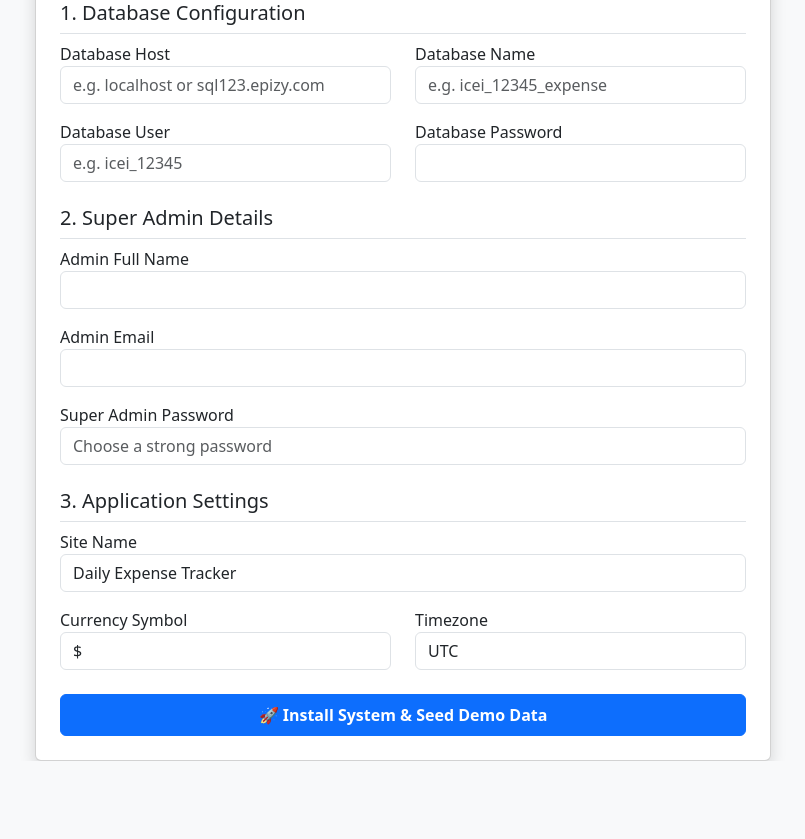
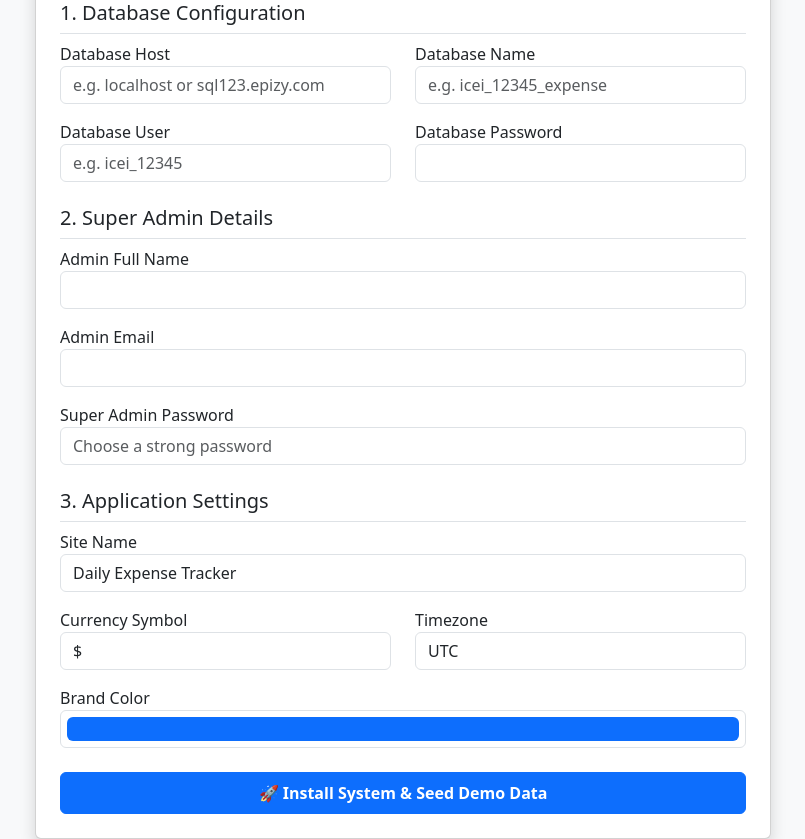
Before and after one commit to jayshreeganesh/daily-expense-tracker-system, a PHP site: page /expense_tracker/setup.php in a window 1280 px wide. Shown: the part 313-1152 px from the top of the page, without its empty margins (237-1042 px from the left). Before the commit the page ends 1074 px from the top, so only its background shows below. Run offline with PHP 8.4, Linux system fonts and the light colour scheme.

Commit message:
feat(setup): Stage 2 - Implement dynamic Brand Color CSS variable injection

```diff
--- a/app/config/config.example.php
+++ b/app/config/config.example.php
@@ -20,3 +20,6 @@ define('CURRENCY_SYMBOL', '$');
 // Timezone
 define('TIMEZONE', 'UTC');
 date_default_timezone_set(TIMEZONE);
+
+// Brand Color
+define('BRAND_COLOR', '#0d6efd');
--- a/public/setup.php
+++ b/public/setup.php
@@ -19,6 +19,7 @@ if ($_SERVER['REQUEST_METHOD'] == 'POST') {
     $site_name = trim($_POST['site_name']);
     $currency = trim($_POST['currency']);
     $timezone = trim($_POST['timezone']);
+    $brand_color = trim($_POST['brand_color']);
 
     try {
         // Step 1: Securely Connect to MySQL
@@ -65,6 +66,7 @@ define('APPROOT', dirname(dirname(__FILE__)));
 define('SITENAME', '" . addslashes($site_name) . "');
 define('CURRENCY_SYMBOL', '" . addslashes($currency) . "');
 define('TIMEZONE', '" . addslashes($timezone) . "');
+define('BRAND_COLOR', '" . addslashes($brand_color) . "');
 date_default_timezone_set(TIMEZONE);
 
 // Dynamically determine the URLROOT based on the current server host
@@ -219,6 +221,10 @@ define('URLROOT', \$protocol . \$_SERVER['HTTP_HOST']);
                                         </select>
                                     </div>
                                 </div>
+                                <div class="mb-3">
+                                    <label>Brand Color</label>
+                                    <input type="color" name="brand_color" class="form-control form-control-color w-100" value="#0d6efd" required>
+                                </div>
                             </div>
 
                             <button type="submit" class="btn btn-primary w-100 py-2 fw-bold">
```
Also changed, not shown: app/views/layouts/header.php (+15 -0 lines).
